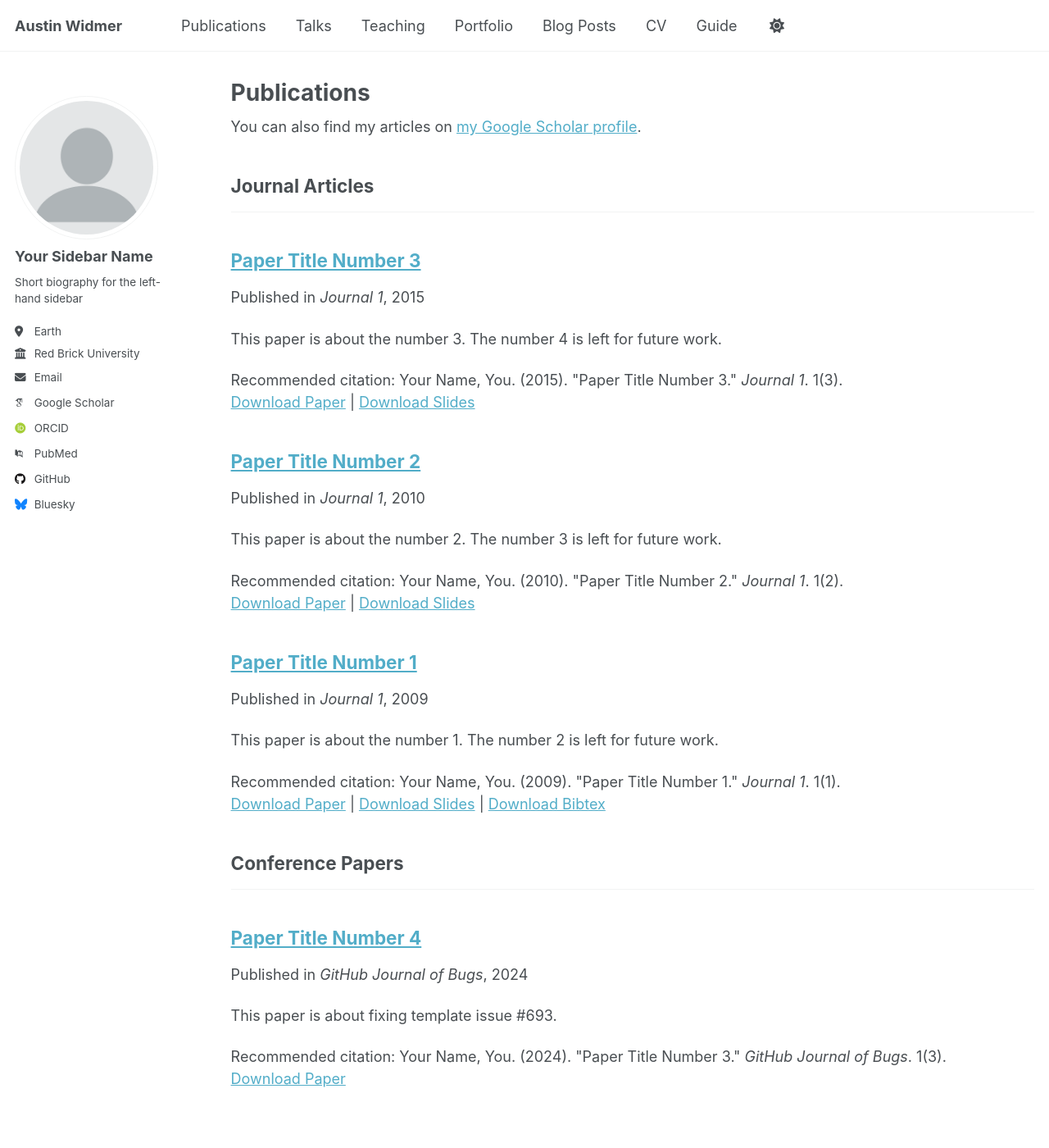
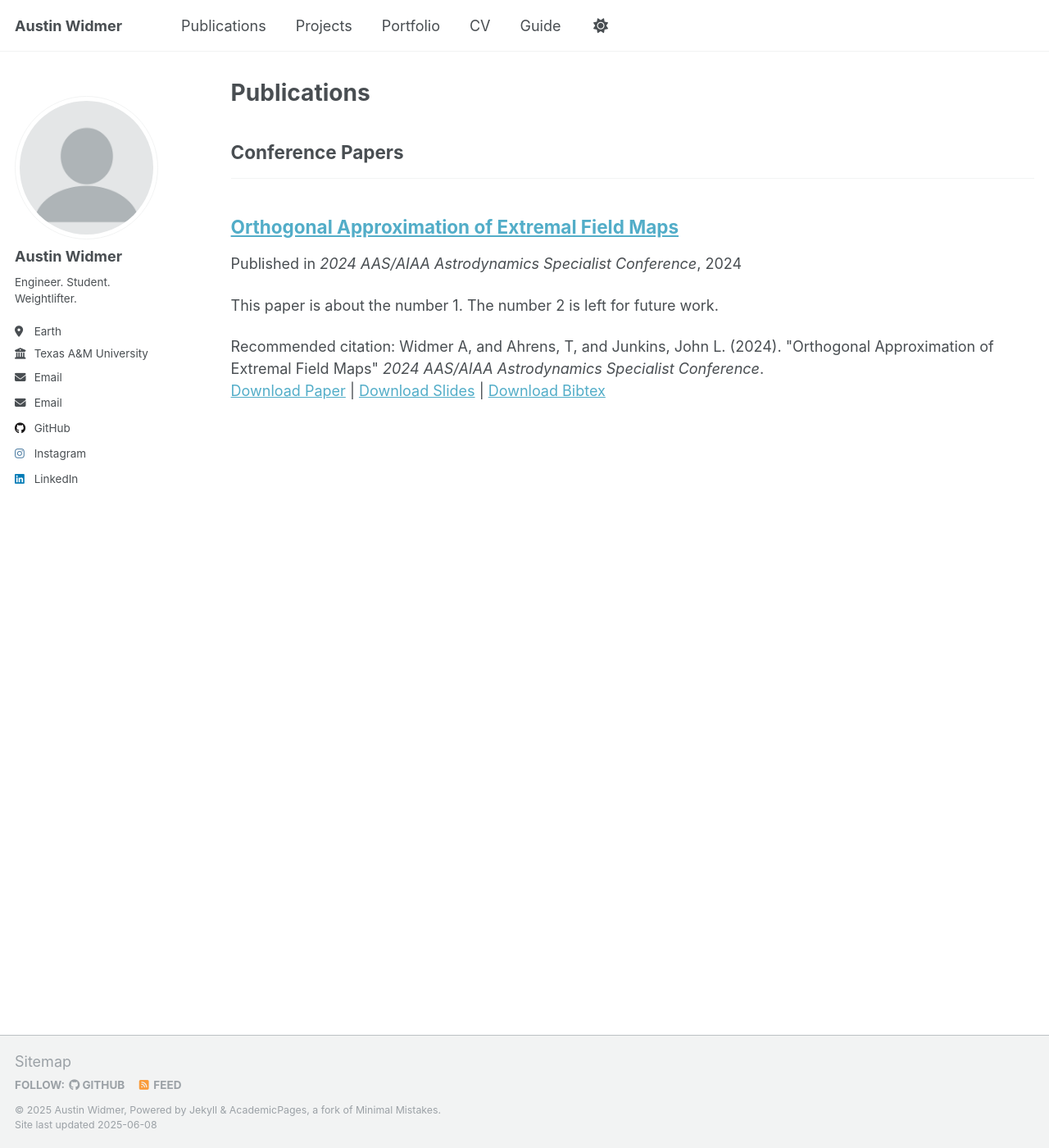
Before and after one commit to austinwidmer/austinwidmer.github.io, a Jekyll site: the page built from _pages/publications.html, in a window 1280 px wide and 1400 px high. Shown: the whole window at 82% size. Built offline with Jekyll 4.4.1, drawn with Linux system fonts in a browser that asks for light colours; some web fonts are replaced.

Commit message:
basic modifications

```diff
--- a/_config.yml
+++ b/_config.yml
@@ -23,22 +23,23 @@ repository               : "austinwidmer/austinwidmer.github.io"
 author:
   # Biographic information
   avatar           : "profile.png"
-  name             : "Your Sidebar Name"
+  name             : "Austin Widmer"
   pronouns         : # example: "she/her"
-  bio              : "Short biography for the left-hand sidebar"
+  bio              : "Engineer. Student. Weightlifter."
   location         : "Earth"
-  employer         : "Red Brick University"
+  employer         : "Texas A&M University"
   uri              : # URL
-  email            : "none@example.org"
+  email            : "austin.widmer@tamu.edu"
+  email2           : "austin.widmer4@gmail.com"
 
   # Academic websites
   academia         : # URL
   arxiv            : # URL - Update with the correct link to your profile
-  googlescholar    : "https://scholar.google.com/citations?user=PS_CX0AAAAAJ"
+  googlescholar    : # URL
   impactstory      : # URL
-  orcid            : "http://orcid.org/yourorcidurl"
+  orcid            : # URL
   semantic         : # URL
-  pubmed           : "https://www.ncbi.nlm.nih.gov/pubmed/?term=john+snow"
+  pubmed           : # URL
   researchgate     : # URL
   scopus           : # URL
 
@@ -46,21 +47,21 @@ author:
   bitbucket        : # Username - Update with your username on the site
   codepen          : # Username
   dribbble         : # Username
-  github           : "academicpages"
+  github           : "austinwidmer"
   kaggle           : # Username
   stackoverflow    : # User number or user number and name (i.e., use "1" or "1/jeff-atwood")
 
   # Social media
-  bluesky          : "bsky.app" # Replace this with you Bluesky username
+  bluesky          : # Replace this with you Bluesky username
   facebook         : # Username
   flickr           : # Username
   foursquare       : # Username
   goodreads        : # Username
   google_plus      : # Username
   keybase          : # Username
-  instagram        : # Username
+  instagram        : widmer102kg # Username
   lastfm           : # Username
-  linkedin         : # Username
+  linkedin         : austin-widmer # Username
   mastodon         : # URL
   medium           : # URL
   pinterest        : # Username
@@ -78,8 +79,8 @@ author:
 
 # Publication Category - The following the list of publication categories and their headings
 publication_category:
-  books:
-    title: 'Books'
+  # books:
+  #   title: 'Books'
   manuscripts:
     title: 'Journal Articles'
   conferences:
--- a/_data/navigation.yml
+++ b/_data/navigation.yml
@@ -11,17 +11,17 @@ main:
   - title: "Publications"
     url: /publications/
 
-  - title: "Talks"
-    url: /talks/
+  - title: "Projects"
+    url: /projects/
 
-  - title: "Teaching"
-    url: /teaching/
+  # - title: "Teaching"
+  #   url: /teaching/
 
   - title: "Portfolio"
     url: /portfolio/
 
-  - title: "Blog Posts"
-    url: /year-archive/
+  # - title: "Blog Posts"
+  #   url: /year-archive/
 
   - title: "CV"
     url: /cv/
--- a/_includes/author-profile.html
+++ b/_includes/author-profile.html
@@ -35,6 +35,9 @@
       {% endif %}
       {% if author.email %}
         <li><a href="mailto:{{ author.email }}"><i class="fas fa-fw fa-envelope icon-pad-right" aria-hidden="true"></i>{{ site.data.ui-text[site.locale].email_label | default: "Email" }}</a></li>
+      {% endif %}
+      {% if author.email2 %}
+        <li><a href="mailto:{{ author.email2 }}"><i class="fas fa-fw fa-envelope icon-pad-right" aria-hidden="true"></i>{{ site.data.ui-text[site.locale].email_label | default: "Email" }}</a></li>
       {% endif %}
 
       <!-- Font Awesome and Academicons icons / Academic websites -->
--- a/_pages/publications.html
+++ b/_pages/publications.html
@@ -5,9 +5,9 @@ permalink: /publications/
 author_profile: true
 ---
 
-{% if site.author.googlescholar %}
+<!-- {% if site.author.googlescholar %}
   <div class="wordwrap">You can also find my articles on <a href="{{site.author.googlescholar}}">my Google Scholar profile</a>.</div>
-{% endif %}
+{% endif %} -->
 
 {% include base_path %}
 
--- a/_publications/2009-10-01-paper-title-number-1.md
+++ b/_publications/2009-10-01-paper-title-number-1.md
@@ -1,14 +1,14 @@
 ---
-title: "Paper Title Number 1"
+title: "Orthogonal Approximation of Extremal Field Maps"
 collection: publications
-category: manuscripts
-permalink: /publication/2009-10-01-paper-title-number-1
+category: conferences
+# permalink: /publication/2009-10-01-paper-title-number-1
 excerpt: 'This paper is about the number 1. The number 2 is left for future work.'
-date: 2009-10-01
-venue: 'Journal 1'
-slidesurl: 'http://academicpages.github.io/files/slides1.pdf'
-paperurl: 'http://academicpages.github.io/files/paper1.pdf'
-bibtexurl: 'http://academicpages.github.io/files/bibtex1.bib'
-citation: 'Your Name, You. (2009). &quot;Paper Title Number 1.&quot; <i>Journal 1</i>. 1(1).'
+date: 2024-08-15
+venue: '2024 AAS/AIAA Astrodynamics Specialist Conference'
+slidesurl: 'http://austinwidmer.github.io/files/Widmer_Ahrens_Junkins_AAS_AIAA_Paper_2024.pdf'
+paperurl: 'http://austinwidmer.github.io/files/Widmer_Ahrens_Junkins_AAS_AIAA_Paper_2024.pdf'
+bibtexurl: 'http://austinwidmer.github.io/files/Widmer_Ahrens_Junkins_AAS_AIAA_Paper_2024.pdf'
+citation: 'Widmer A, and Ahrens, T, and Junkins, John L. (2024). &quot;Orthogonal Approximation of Extremal Field Maps&quot; <i>2024 AAS/AIAA Astrodynamics Specialist Conference</i>.'
 ---
 The contents above will be part of a list of publications, if the user clicks the link for the publication than the contents of section will be rendered as a full page, allowing you to provide more information about the paper for the reader. When publications are displayed as a single page, the contents of the above "citation" field will automatically be included below this section in a smaller font.
--- a/_publications/2010-10-01-paper-title-number-2.md
+++ /dev/null
@@ -1,14 +0,0 @@
----
-title: "Paper Title Number 2"
-collection: publications
-category: manuscripts
-permalink: /publication/2010-10-01-paper-title-number-2
-excerpt: 'This paper is about the number 2. The number 3 is left for future work.'
-date: 2010-10-01
-venue: 'Journal 1'
-slidesurl: 'http://academicpages.github.io/files/slides2.pdf'
-paperurl: 'http://academicpages.github.io/files/paper2.pdf'
-citation: 'Your Name, You. (2010). &quot;Paper Title Number 2.&quot; <i>Journal 1</i>. 1(2).'
----
-
-The contents above will be part of a list of publications, if the user clicks the link for the publication than the contents of section will be rendered as a full page, allowing you to provide more information about the paper for the reader. When publications are displayed as a single page, the contents of the above "citation" field will automatically be included below this section in a smaller font.
--- a/_publications/2015-10-01-paper-title-number-3.md
+++ /dev/null
@@ -1,14 +0,0 @@
----
-title: "Paper Title Number 3"
-collection: publications
-category: manuscripts
-permalink: /publication/2015-10-01-paper-title-number-3
-excerpt: 'This paper is about the number 3. The number 4 is left for future work.'
-date: 2015-10-01
-venue: 'Journal 1'
-slidesurl: 'http://academicpages.github.io/files/slides3.pdf'
-paperurl: 'http://academicpages.github.io/files/paper3.pdf'
-citation: 'Your Name, You. (2015). &quot;Paper Title Number 3.&quot; <i>Journal 1</i>. 1(3).'
----
-
-The contents above will be part of a list of publications, if the user clicks the link for the publication than the contents of section will be rendered as a full page, allowing you to provide more information about the paper for the reader. When publications are displayed as a single page, the contents of the above "citation" field will automatically be included below this section in a smaller font.
--- a/_publications/2024-02-17-paper-title-number-4.md
+++ /dev/null
@@ -1,13 +0,0 @@
----
-title: "Paper Title Number 4"
-collection: publications
-category: conferences
-permalink: /publication/2024-02-17-paper-title-number-4
-excerpt: 'This paper is about fixing template issue #693.'
-date: 2024-02-17
-venue: 'GitHub Journal of Bugs'
-paperurl: 'http://academicpages.github.io/files/paper3.pdf'
-citation: 'Your Name, You. (2024). &quot;Paper Title Number 3.&quot; <i>GitHub Journal of Bugs</i>. 1(3).'
----
-
-The contents above will be part of a list of publications, if the user clicks the link for the publication than the contents of section will be rendered as a full page, allowing you to provide more information about the paper for the reader. When publications are displayed as a single page, the contents of the above "citation" field will automatically be included below this section in a smaller font.
```
Also changed, not shown: 6 other files.
